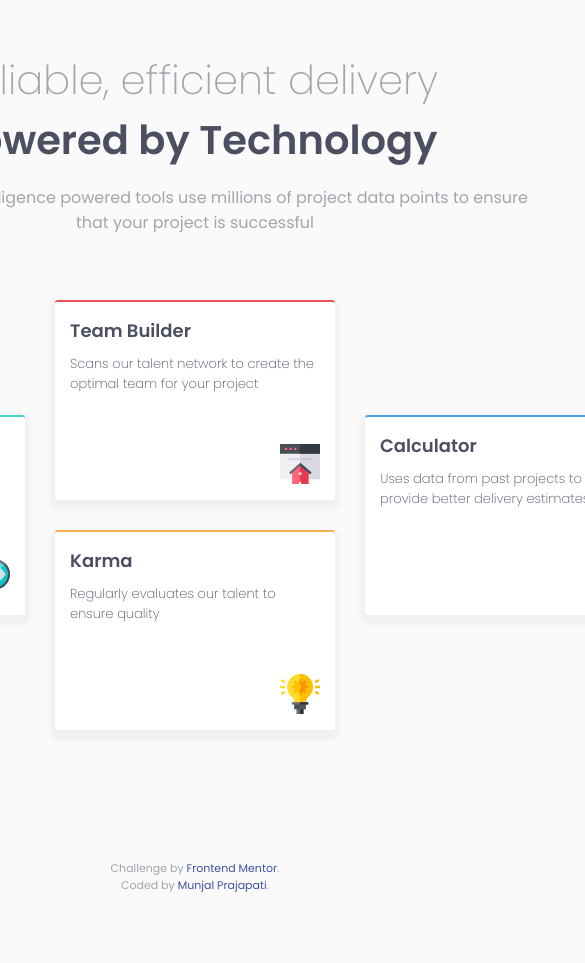
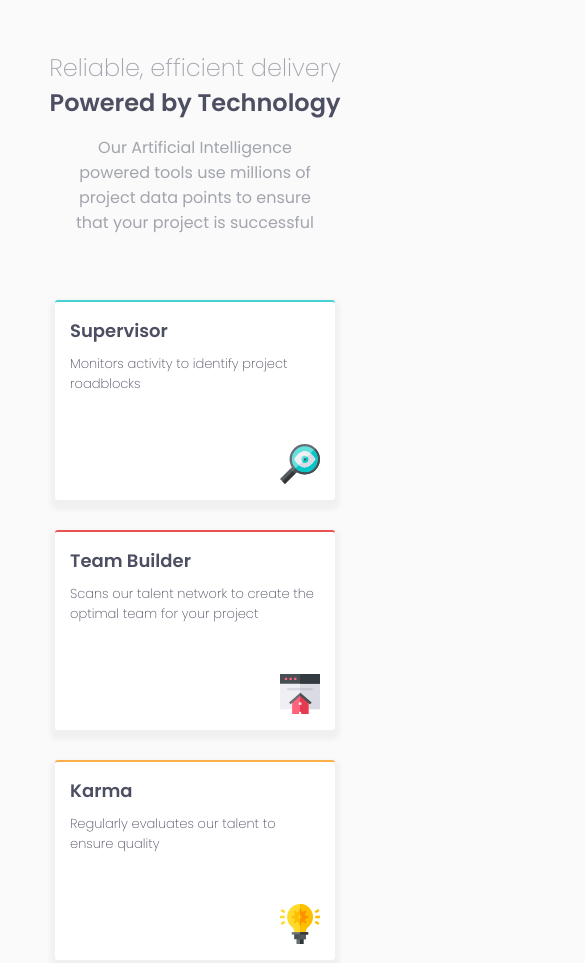
Before and after one commit to MJ1001/front-end-mentor-challenge-3, a plain HTML site: page index.html in a window 390 px wide. Shown: the top 963 px of the page, 585 px wide, since content can reach past the window. Before the commit the page ends 894 px from the top, so only its background shows below. Drawn offline with Linux system fonts and the light colour scheme.

Commit message:
changes to the media sizes.

```diff
--- a/style.css
+++ b/style.css
@@ -8,6 +8,7 @@
 
 body {
   font-family: "Poppins", sans-serif;
+
   display: flex;
   flex-direction: column;
   justify-content: center;
@@ -47,6 +48,7 @@ p {
     "cyanA yellowA blueA"
     ". yellowA .";
 }
+
 .card-heading {
   font-weight: 600;
   font-size: 18px;
@@ -101,3 +103,25 @@ footer {
 .attribution {
   font-size: 0.85rem;
 }
+
+@media (max-width: 450px) {
+  .body {
+    height: initial;
+    margin-top: 10px;
+  }
+  .sect-container {
+    display: grid;
+    grid-template-columns: 1fr;
+    grid-template-areas:
+      "cyanA"
+      "redA"
+      "yellowA"
+      "blueA";
+  }
+  .head1 {
+    font-size: 1.5rem;
+  }
+  .head2 {
+    font-size: 1.5rem;
+  }
+}
```
